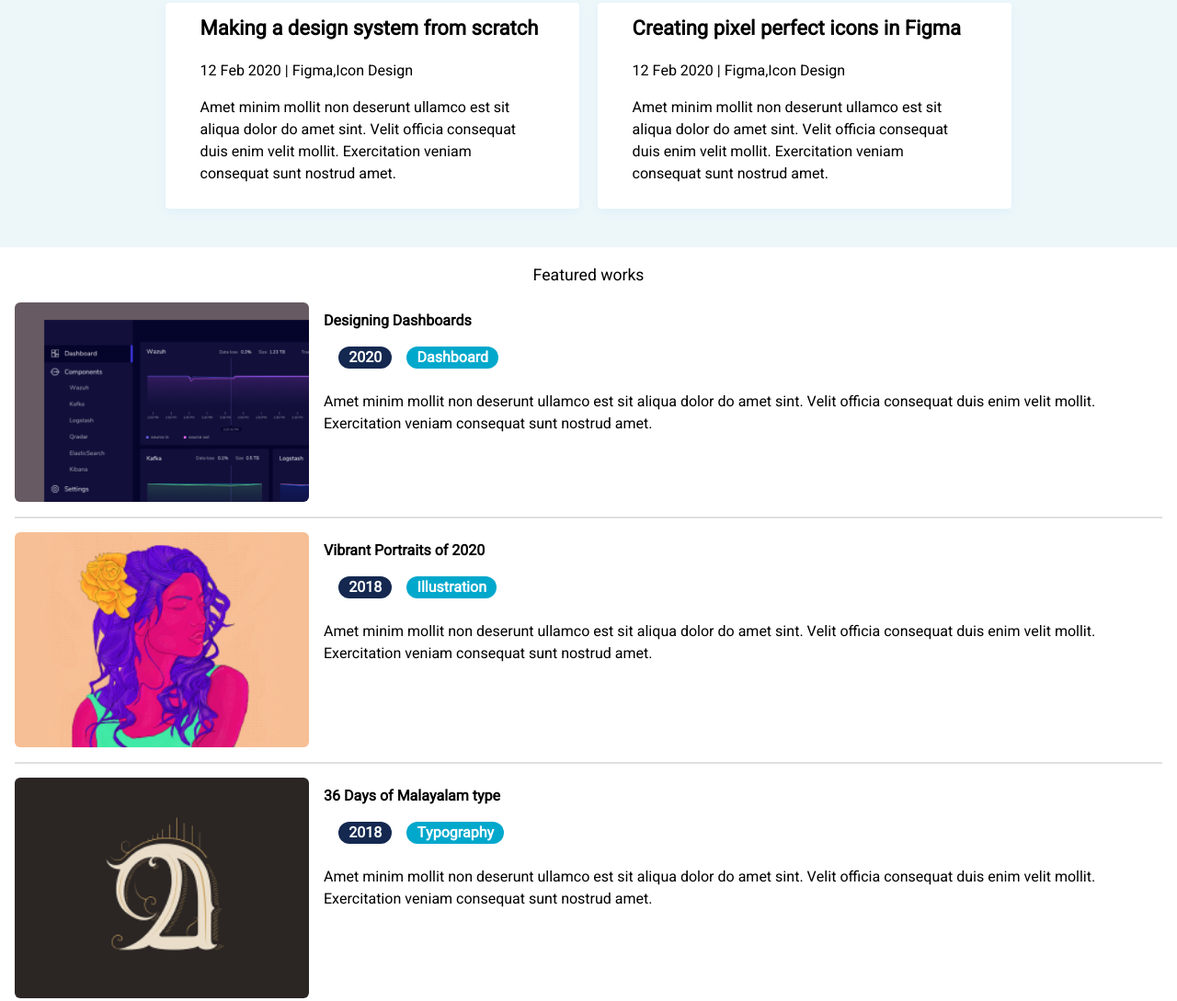
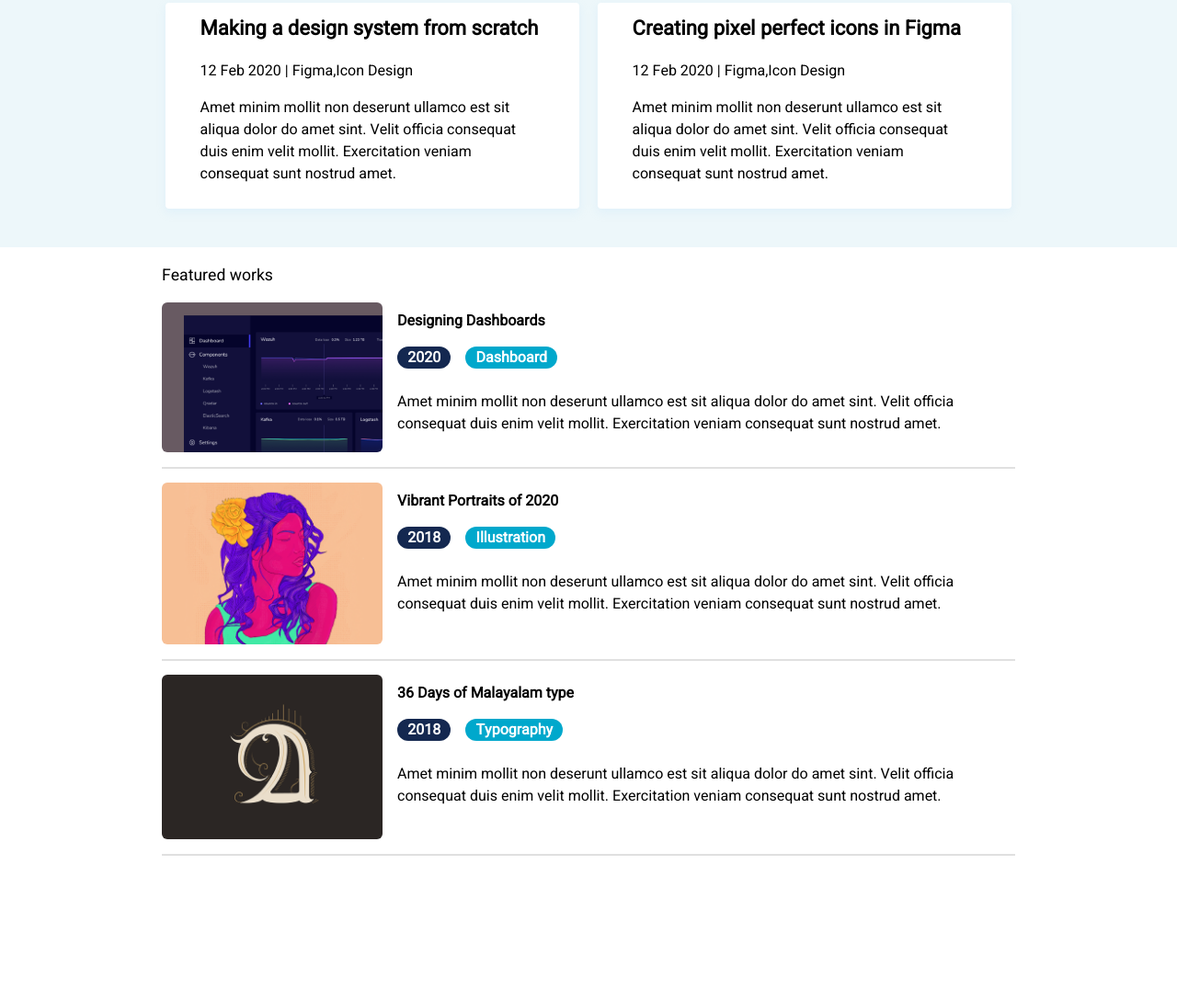
Before and after one commit to Kalii2000/Progetto_SAG, a plain HTML site: page index.html in a window 1280 px wide. Shown: the part 588-1677 px from the top of the page at 92% size. Drawn offline with Linux system fonts and the light colour scheme.

Commit message:
last changes

```diff
--- a/index.html
+++ b/index.html
@@ -11,7 +11,7 @@
     <nav>
       <ul>
         <li>
-          <a href="www.google.com">Home</a>
+          <a href="index.html">Home</a>
         </li>
         <li>
           <a href="#">Blog</a>
--- a/style.css
+++ b/style.css
@@ -275,6 +275,7 @@ hr {
   .main_2 {
     display: flex;
     flex-direction: column;
+    padding: 0 160px;
   }
   .image_design {
     border-radius: 6px;
@@ -285,4 +286,13 @@ hr {
   hr {
     margin-bottom: 15px;
   }
+  .botton {
+    padding-left: 0%;
+  }
+  .main_2 > p {
+    display: flex;
+    flex-direction: row;
+    justify-content: left;
+    padding-left: 16px;
+  }
 }
```
